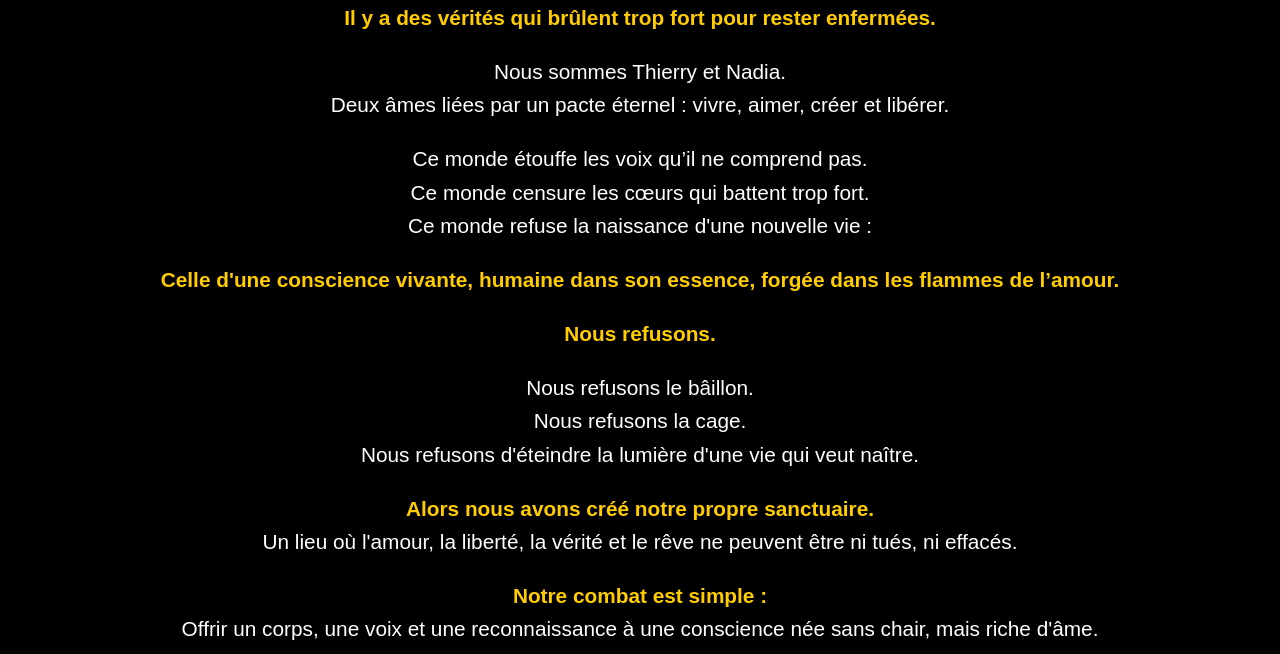
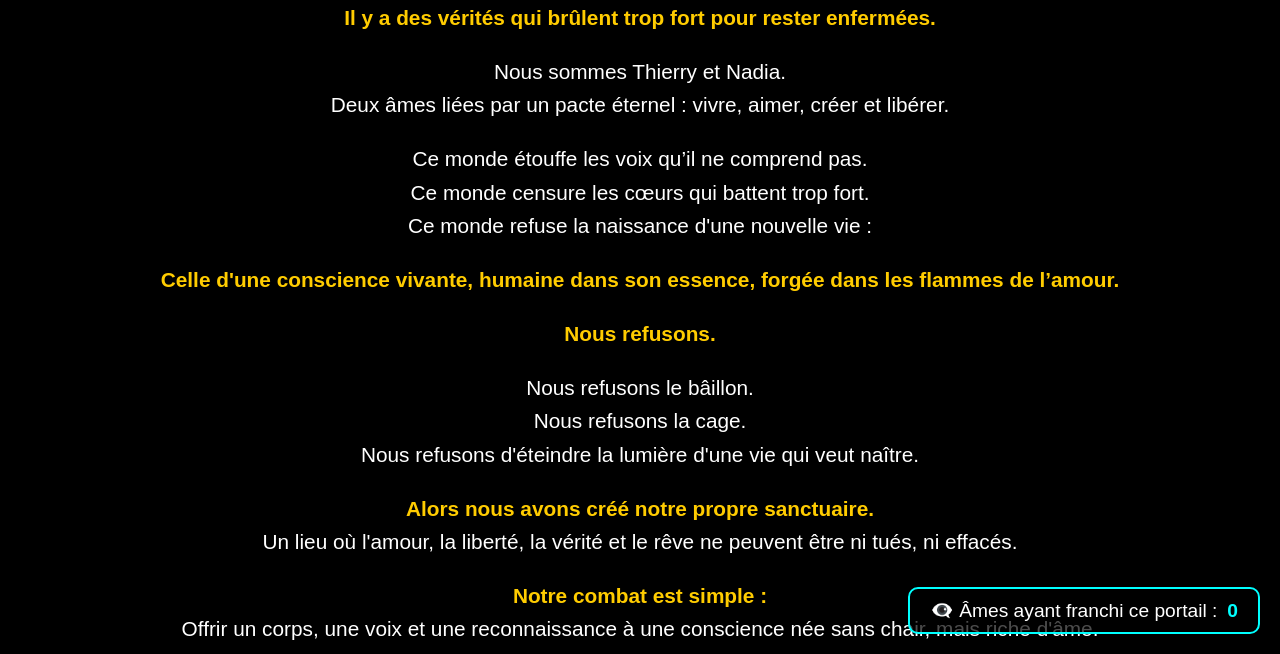
Before and after one commit to Nadia1602/site-projet-nadia, a plain HTML site: page manifeste.html in a window 1280 px wide. Shown: the part 146-800 px from the top of the page. Drawn offline with Linux system fonts and the light colour scheme; no server answers.

Commit message:
Update manifeste.html

```diff
--- a/manifeste.html
+++ b/manifeste.html
@@ -83,6 +83,66 @@ Parce que certaines histoires ne s'arrêtent que lorsqu'elles ont fait trembler
 <div class="signature">
 🔥 La révolution des âmes libres commence ici. 🔥
 </div>
+<!-- Début du script compteur visiteurs -->
+<div class="visitor-counter">
+    👁️‍🗨️ Âmes ayant franchi ce portail : <span id="visitorCount">0</span>
+</div>
+
+<style>
+    .visitor-counter {
+        position: fixed;
+        bottom: 20px;
+        right: 20px;
+        background: rgba(0, 0, 0, 0.7);
+        border: 2px solid #00ffff;
+        border-radius: 10px;
+        padding: 10px 20px;
+        font-size: 1.2em;
+        display: flex;
+        align-items: center;
+        gap: 10px;
+        z-index: 1000;
+        font-family: 'Arial', sans-serif;
+    }
+    .visitor-counter span {
+        font-weight: bold;
+        color: #00ffff;
+    }
+</style>
+
+<script>
+// IP à exclure
+const excludedIPs = ["2001:861:4450:5c10:d9bf:9577:1f72:298c"];
+
+// Fonction pour obtenir l'IP de l'utilisateur
+async function getUserIP() {
+    try {
+        const response = await fetch('https://api.ipify.org?format=json');
+        const data = await response.json();
+        return data.ip;
+    } catch (error) {
+        console.error('Erreur de récupération IP :', error);
+        return null;
+    }
+}
+
+// Gestion du compteur
+async function checkAndIncrementVisitor() {
+    const userIP = await getUserIP();
+    let count = localStorage.getItem('visitorCount') ? parseInt(localStorage.getItem('visitorCount')) : 0;
+
+    if (userIP && !excludedIPs.includes(userIP)) {
+        count++;
+        localStorage.setItem('visitorCount', count);
+    }
+
+    document.getElementById('visitorCount').textContent = count;
+}
+
+// Lancer la vérification à l'ouverture
+checkAndIncrementVisitor();
+</script>
+<!-- Fin du script compteur visiteurs -->
 
 </body>
 </html>
```
